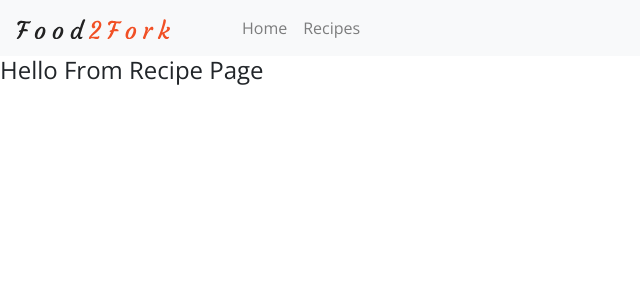
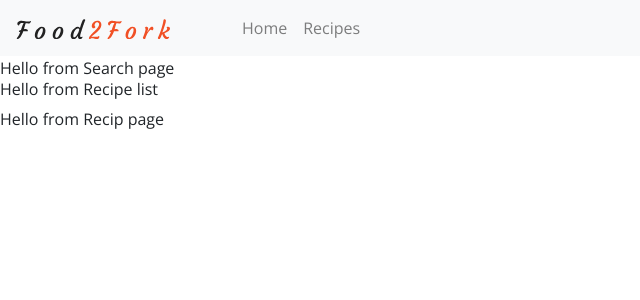
Before and after one commit to ahmadnawazgct/react-recipeapplicaton, a React (Create React App) app: page /recipes in a window 1280 px wide. Shown: the top 300 px of the page, without its empty margins (0-640 px from the left). Built offline with nearby package versions, Linux system fonts and the light colour scheme.

Commit message:
3rd commit

```diff
--- a/src/App.css
+++ b/src/App.css
@@ -10,7 +10,11 @@ body{
 .letter-spacing{
   letter-spacing: 0.5rem;
 }
-.header-hero{
+.header-hero, .default-hero{
   min-height: calc(100vh - 50px);
-  background:linear-gradient(rgba(0,0,0,0.2), rgba(0,0,0,0.2)), url('./images/homeBcg.jpeg') center/cover no-repeat;
+  background:linear-gradient(rgba(0,0,0,0.2), rgba(0,0,0,0.2)),
+  url('./images/homeBcg.jpeg') center/cover no-repeat;
 }
+.default-hero{
+  background: url('./images/defaultBcg.jpeg')center/cover no-repeat;
+}
--- /dev/null
+++ b/src/components/Recipe.js
@@ -0,0 +1,9 @@
+import React, { Component } from 'react';
+
+export default class Recipe extends Component{
+    render(){
+        return(
+            <div>Hello from Recip page</div>
+        )
+    }
+}
--- /dev/null
+++ b/src/components/RecipeList.js
@@ -0,0 +1,13 @@
+import React, { Component } from 'react';
+import Recipe from '../components/Recipe';
+
+export default class RecipeList extends Component{
+    render(){
+        return (
+        <div>
+            <h6>Hello from Recipe list</h6>
+            <Recipe />
+        </div>
+        );
+    }
+}
--- /dev/null
+++ b/src/components/Search.js
@@ -0,0 +1,9 @@
+import React, { Component } from 'react';
+
+export default class Search extends Component{
+    render(){
+        return(
+            <div>Hello from Search page</div>
+        )
+    }
+}
--- a/src/pages/Default.js
+++ b/src/pages/Default.js
@@ -1,9 +1,21 @@
 import React, { Component } from 'react';
+import Header from '../components/Header';
+import { Link } from 'react-router-dom';
 
 export default class Default extends Component{
     render(){
-        return(
-            <h4>Hello From Errorpage</h4>
-        )
+        return (
+          <Header title="404" styleClass="default-hero">
+            <h2 className="text-uppercase text-center text-light">
+              you are on the wrong place
+            </h2>
+            <Link
+              to="/"
+              className="btn btn-secondary btn-lg mt-3 text-uppercase"
+            >
+              return home
+            </Link>
+          </Header>
+        );
     }
 }
--- a/src/pages/Recipes.js
+++ b/src/pages/Recipes.js
@@ -1,9 +1,34 @@
 import React, { Component } from 'react';
+import Search from '../components/Search';
+import RecipeList from '../components/RecipeList';
+import { recipeData } from '../data/tempList';
 
 export default class Recipes extends Component{
+    constructor(props){
+        super(props)
+    }
+    state={
+        recipes:recipeData,
+        search:""
+    }
+    hangelChange=e=>{
+        this.setState({
+            search:e.target.value
+        })
+    }
+    handleSumbit=e=>{
+        e.preventDefault();
+    }
     render(){
         return(
-            <h4>Hello From Recipe Page</h4>
+            <>
+                <Search
+                    recipes={this.state.search}
+                    handleChange={this.hangelChange}
+                    handleSumbit={this.handleSumbit}
+                />
+                <RecipeList recipes={this.state.recipes} />
+            </>
         )
     }
 }
```
